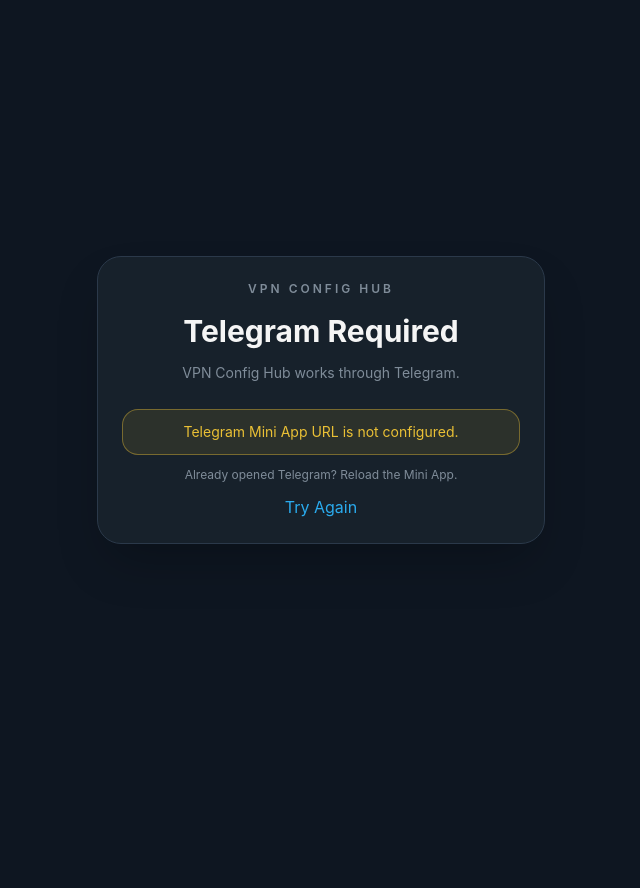
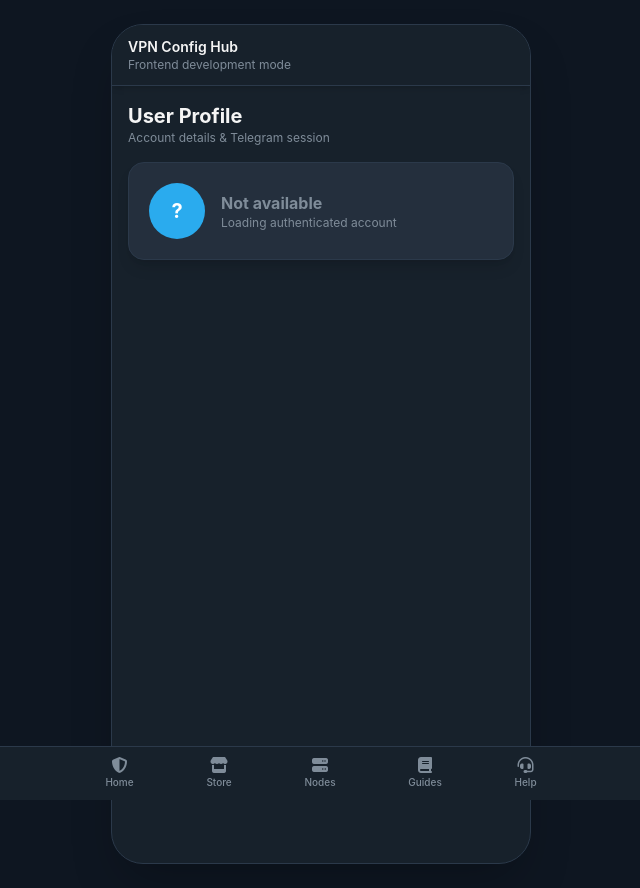
Before and after one commit to mk0xf1e6e/vpnconfighub, a Next.js app in the folder apps/web/: page /profile in a window 1280 px wide. Shown: the whole page, without its empty margins (319-959 px from the left). Before the commit the page ends 800 px from the top, so only its background shows below. Built offline with nearby package versions, Linux system fonts and the light colour scheme; no server answers.

Commit message:
feat: allow frontend development without auth

```diff
--- a/apps/web/src/components/layout/telegram-app-frame.tsx
+++ b/apps/web/src/components/layout/telegram-app-frame.tsx
@@ -85,6 +85,14 @@
 
     return `https://t.me/${telegramBotUsername}`;
   }, [telegramBotUsername]);
+
+  if (process.env.NODE_ENV !== "production") {
+    return (
+      <TelegramAccountContext.Provider value={null}>
+        <TelegramShell>{children}</TelegramShell>
+      </TelegramAccountContext.Provider>
+    );
+  }
 
   if (!webApp?.initData) {
     return (
--- a/apps/web/src/components/layout/telegram-shell.tsx
+++ b/apps/web/src/components/layout/telegram-shell.tsx
@@ -14,7 +14,9 @@
       <div className="relative min-h-screen w-full bg-[#17212b] shadow-2xl sm:min-h-[840px] sm:max-w-[420px] sm:overflow-hidden sm:rounded-[32px] sm:border sm:border-[#2b394a]">
         <header className="sticky top-0 z-40 border-b border-[#2b394a] bg-[#17212b] px-4 py-3 shadow-md">
           <p className="text-sm font-semibold text-[#f5f5f5]">VPN Config Hub</p>
-          <p className="text-xs text-[#7f8c99]">Telegram account connected</p>
+          <p className="text-xs text-[#7f8c99]">
+            {process.env.NODE_ENV === "production" ? "Telegram account connected" : "Frontend development mode"}
+          </p>
         </header>
 
         {/* Scrollable Content Container */}
```
